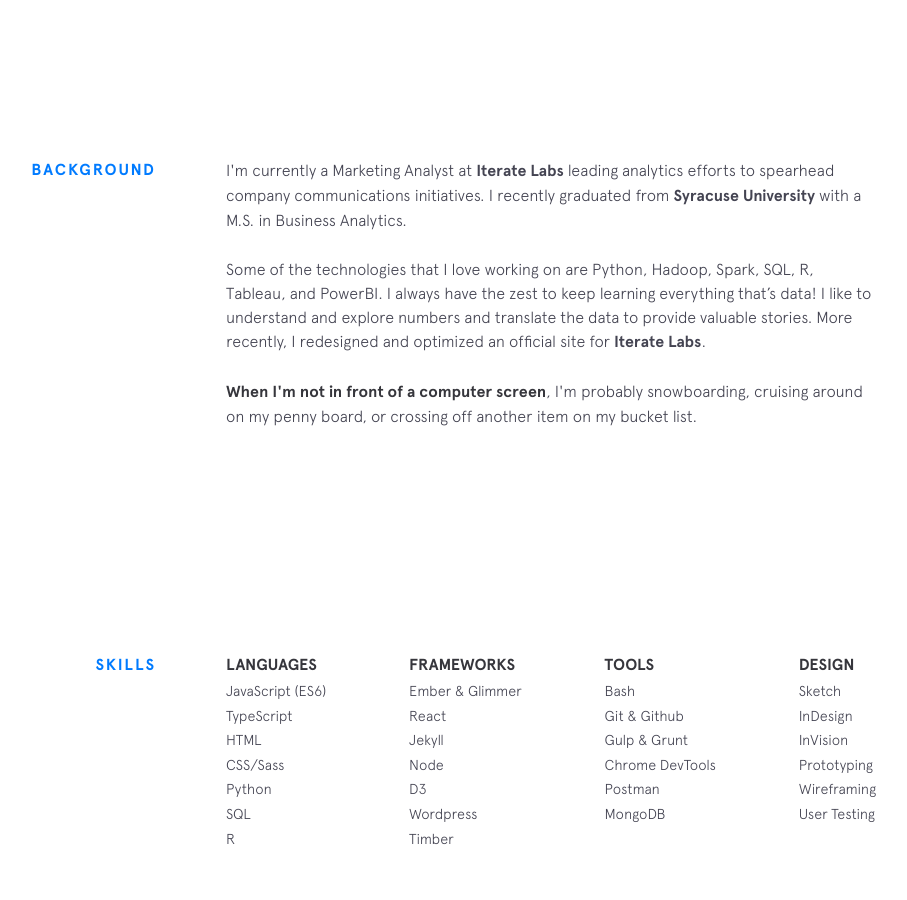
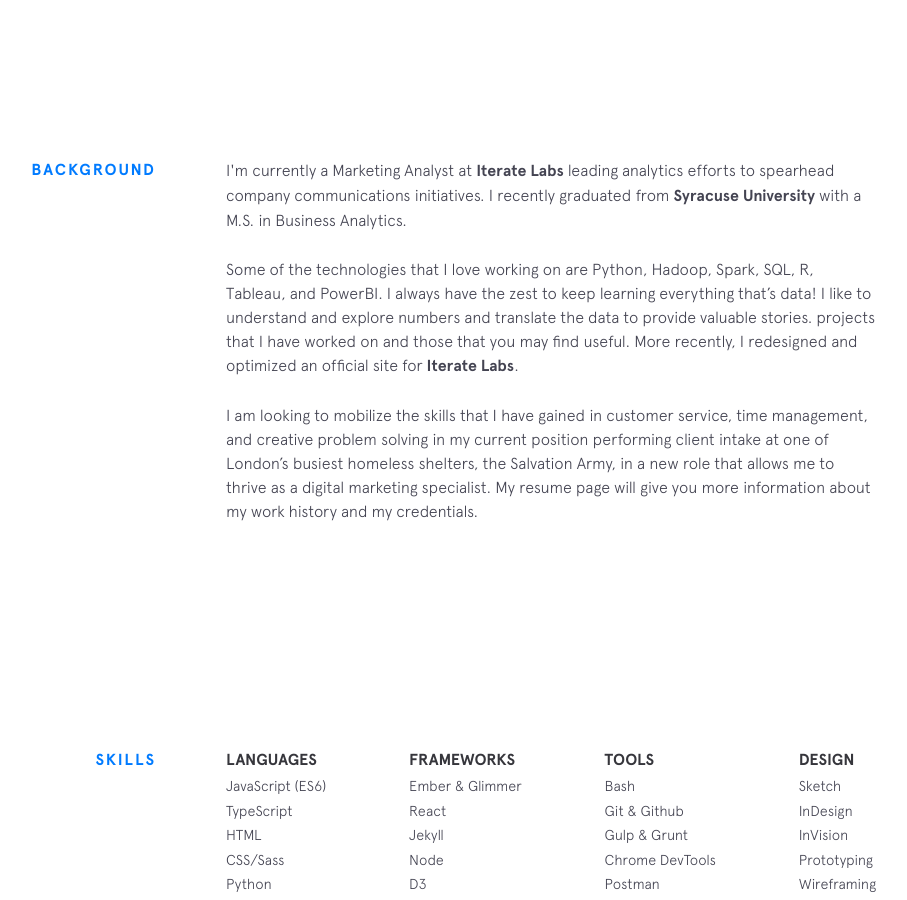
Before and after one commit to harper-he/harper-he.github.io, a Jekyll site: the page built from index.html, in a window 1280 px wide and 900 px high, scrolled down 842 px. Shown: the whole window, without its empty margins (224-1131 px from the left). Built offline with Jekyll 4.4.1, drawn with Linux system fonts in a browser that asks for light colours; nearby versions of some CDN libraries.

Commit message:
Update background.html

```diff
--- a/_includes/background.html
+++ b/_includes/background.html
@@ -10,12 +10,12 @@
     <p>
       Some of the technologies that I love working on are Python, Hadoop, Spark, SQL, R, Tableau, and PowerBI.
       I always have the zest to keep learning everything that’s data! I like to understand and explore numbers and translate the data to provide valuable stories.
+      projects that I have worked on and those that you may find useful.
       More recently, I redesigned and optimized an official site for <a class="underline-link" href="https://iteratelabs.co/" target="_blank">Iterate Labs</a>.
     </p>
 
     <p>
-      <strong>When I'm not in front of a computer screen</strong>, I'm probably snowboarding, cruising around on my penny board,
-      or crossing off another item on my bucket list.
+      I am looking to mobilize the skills that I have gained in customer service, time management, and creative problem solving in my current position performing client intake at one of London’s busiest homeless shelters, the Salvation Army, in a new role that allows me to thrive as a digital marketing specialist. My resume page will give you more information about my work history and my credentials.
     </p>
 
     <!-- {% include employment-status.html %} -->
```
